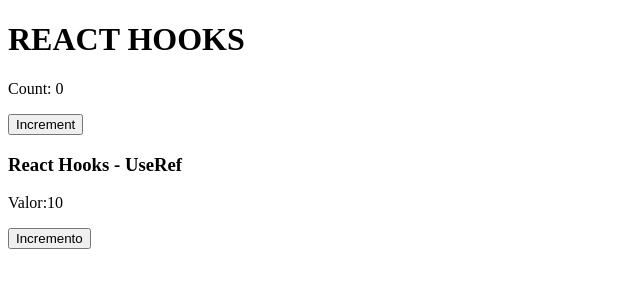
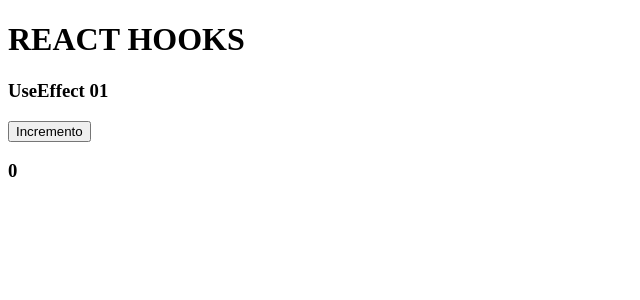
Before and after one commit to marceloAron1980/react_next_hooks, a React (Vite) app: page / in a window 1280 px wide. Shown: the top 300 px of the page, without its empty margins (0-640 px from the left). Built offline with nearby package versions, Linux system fonts and the light colour scheme.

Commit message:
16_hooks

```diff
--- a/src/App.jsx
+++ b/src/App.jsx
@@ -37,9 +37,9 @@ import React from "react";
 // import HookState12 from "./components/UseState_12"
 // import HookState13 from "./components/UseState_13"
 // import HookState14 from "./components/UseState_14"
-import HookState15 from "./components/UseState_15"
-import HookRef16 from "./components/UseRef_16"
-
+// import HookState15 from "./components/UseState_15"
+// import HookRef16 from "./components/UseRef_16"
+import HookEffect17 from "./components/UseEffect_17"
 
 export default ()=>{
     return (
@@ -60,8 +60,14 @@ export default ()=>{
         {/* <HookState12/> */}
         {/* <HookState13/> */}
         {/* <HookState14/> */}
-        <HookState15/>
-        <HookRef16/>
+        {/* <HookState15/> */}
+        {/* <HookRef16/> */}
+         {/* USEEFFECT serve para escutar uma determinada funcionalidade
+        de acordo com algumas condições, podermos querer escutar uma determinada
+        função que quer carregar dados de uma determinada API no arranque
+        do componente ou querremos por exemplo executar uma determinada operação
+        sempre que um USESTATE é alterado*/}
+        <HookEffect17/>
         </>
     )
 }
--- /dev/null
+++ b/src/components/UseEffect_17.jsx
@@ -0,0 +1,21 @@
+import React, { useState, useEffect } from "react";
+
+export default () => {
+    const [valor, setValor] = useState(0)
+
+    function incremento() {
+        setValor(valor + 1);
+    }
+
+    useEffect(()=>{
+        console.log("Componente Iniciado por marcelo")
+    },[])
+
+    return (
+        <>
+            <h3>UseEffect 01</h3>
+            <button onClick={incremento}>Incremento</button>
+            <h3>{valor}</h3>
+        </>
+    )
+}
```
Also changed, not shown: src/main.jsx (+7 -3 lines).
